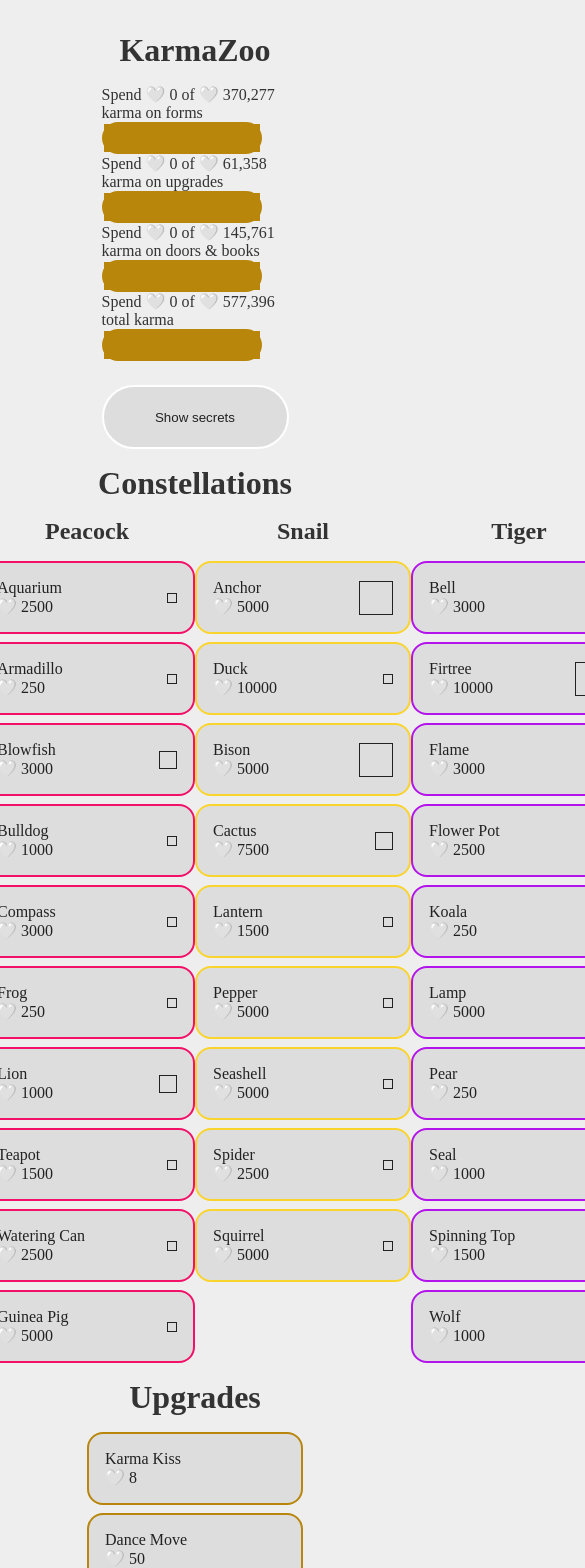
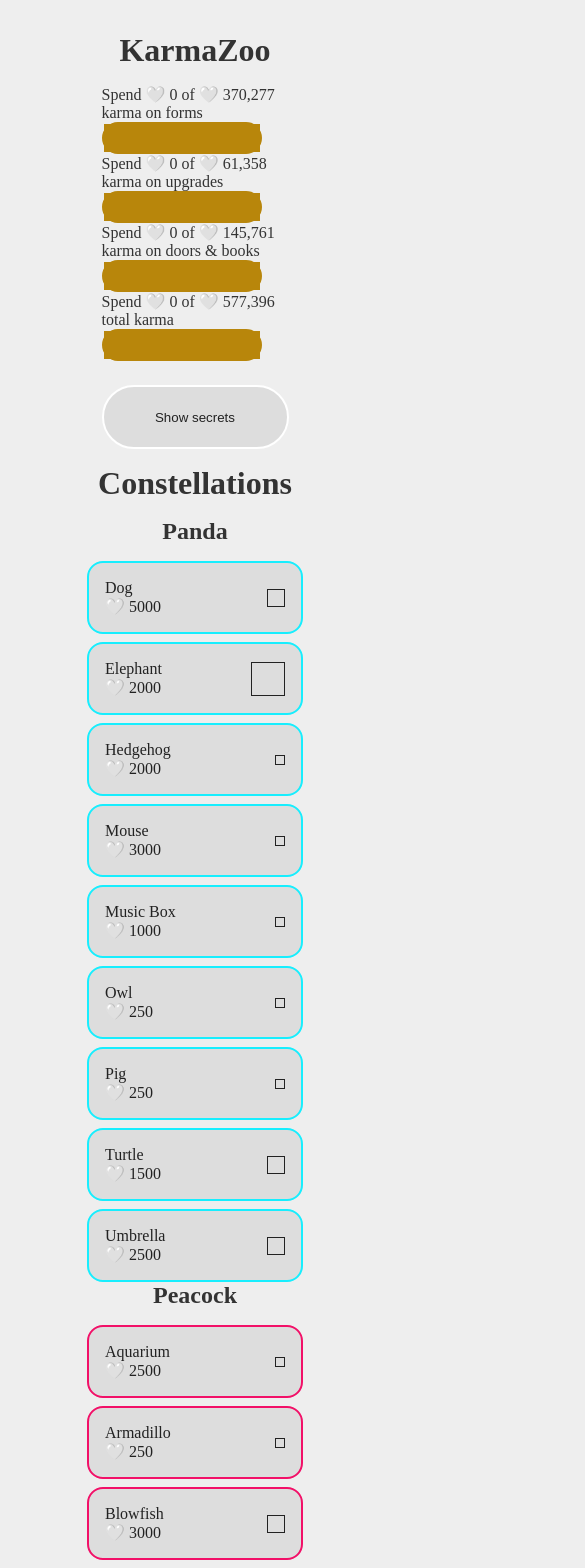
Before and after one commit to A1rPun/karmazoo, an Angular app: page / in a window 390 px wide. Shown: the top 1568 px of the page, 585 px wide, since content can reach past the window. Built offline with nearby package versions, Linux system fonts and the light colour scheme.

Commit message:
Fix mobile

```diff
--- a/src/app/app.component.css
+++ b/src/app/app.component.css
@@ -7,6 +7,7 @@
 
 .section {
   display: flex;
+  flex-direction: column;
 }
 
 .sherpa {
@@ -100,3 +101,9 @@
     color: #222;
   }
 }
+
+@media screen and (min-width: 1024px) {
+  .section {
+    flex-direction: row;
+  }
+}
```
